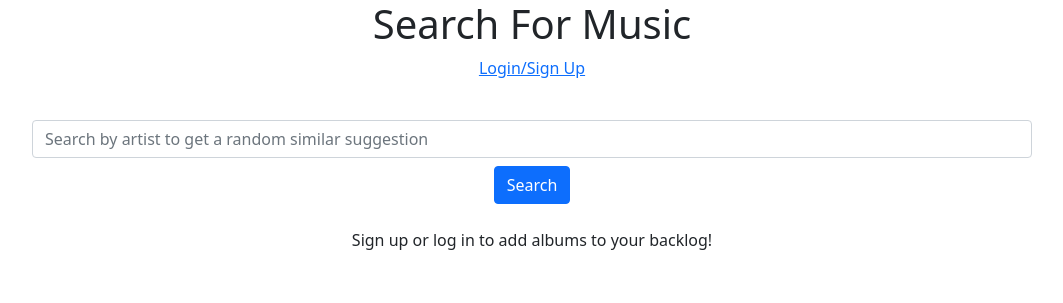
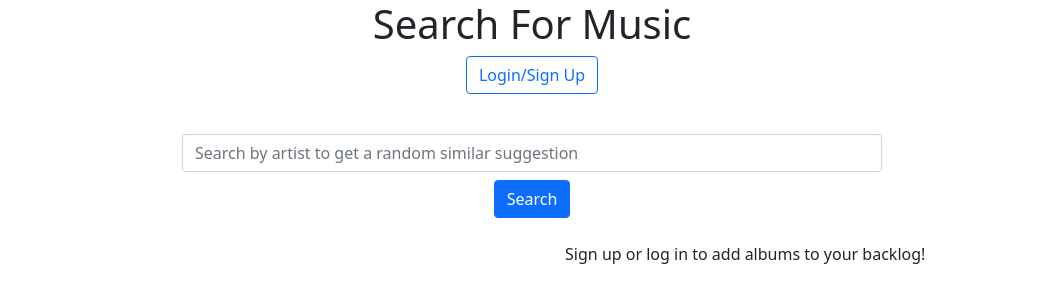
Before and after one commit to Dylanjt24/music_backlog, a Flask app: page / in a window 1280 px wide. Shown: the top 303 px of the page, without its empty margins (108-1171 px from the left). Run offline with Flask 2, Linux system fonts and the light colour scheme.

```diff
--- a/flask_app/controllers/users_controller.py
+++ b/flask_app/controllers/users_controller.py
@@ -48,7 +48,6 @@ def create_user():
 @app.route('/users/login', methods=['POST'])
 def user_login():
     is_valid = User.validate_login(request.form)
-    print(is_valid)
     if not is_valid:
         return redirect('/users/new')
     return redirect('/')
--- a/flask_app/static/css/login.css
+++ b/flask_app/static/css/login.css
@@ -6,13 +6,13 @@
 }
 
 #register {
-    background-color: rgb(95, 95, 95);
+    background-color: rgb(173, 173, 173);
     padding: 20px;
     color: #1b6de7;
 }
 
 #login {
-    background-color: rgb(95, 95, 95);
+    background-color: rgb(173, 173, 173);
     padding: 20px;
     color: #0a7744;
 }
--- a/flask_app/static/css/search.css
+++ b/flask_app/static/css/search.css
@@ -8,3 +8,13 @@
     margin: 0 auto;
     text-align: center;
 }
+
+#test {
+    display: flex;
+    justify-content: space-around;
+}
+
+.form-control {
+    width: 700px;
+    margin: 0 auto;
+}
--- a/flask_app/templates/search.html
+++ b/flask_app/templates/search.html
@@ -14,12 +14,14 @@
             <h1>Search For Music</h1>
             <div>
                 {% if 'uuid' in session %}
-                <a href="/users/logout">Logout</a>
-                <a href="/backlog">View Backlog</a>
+                <a class="btn btn-danger" href="/users/logout">Logout</a>
                 {% else %}
-                <a id="login" href="/users/new">Login/Sign Up</a>
+                <a id="login" class="btn btn-outline-primary" href="/users/new">Login/Sign Up</a>
                 {% endif %}
             </div>
+            {% if 'uuid' in session %}
+            <a href="/backlog">View Backlog</a>
+            {% endif %}
         </div>
         <div>
             <img id="album_img" src="" alt="">
@@ -31,7 +33,7 @@
             <input type="text" class="form-control" name="query" id="query" placeholder="Search by artist to get a random similar suggestion">
             <input type="submit" class="btn btn-primary mt-2" value="Search">
         </form>
-        <div class="mt-4">
+        <div class="mt-4" id="test">
             <form action="/backlog/add" method="post">
                 <input type="hidden" id="artist_input" name="artist" value="">
                 <input type="hidden" id="album_input" name="album" value="">
```
Also changed, not shown: requirements.txt (+15 -48 lines), 1 other file.
